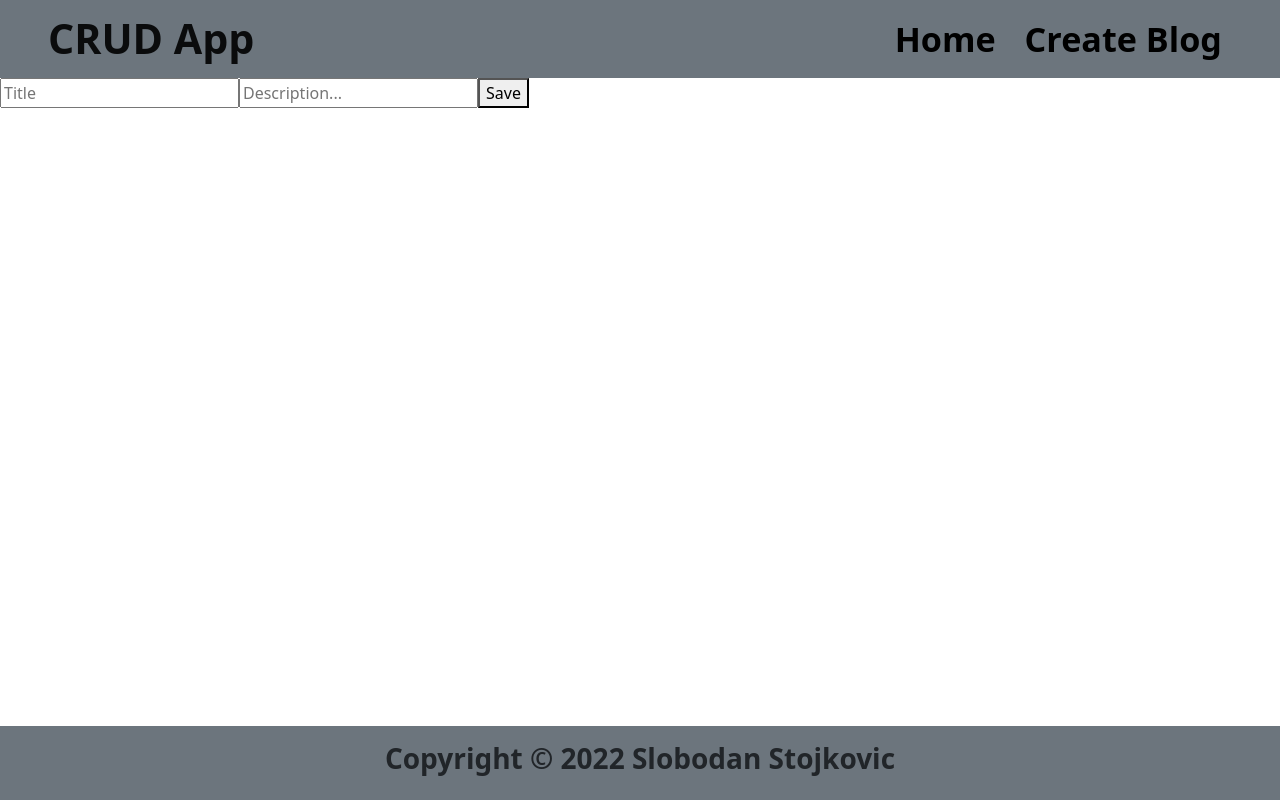
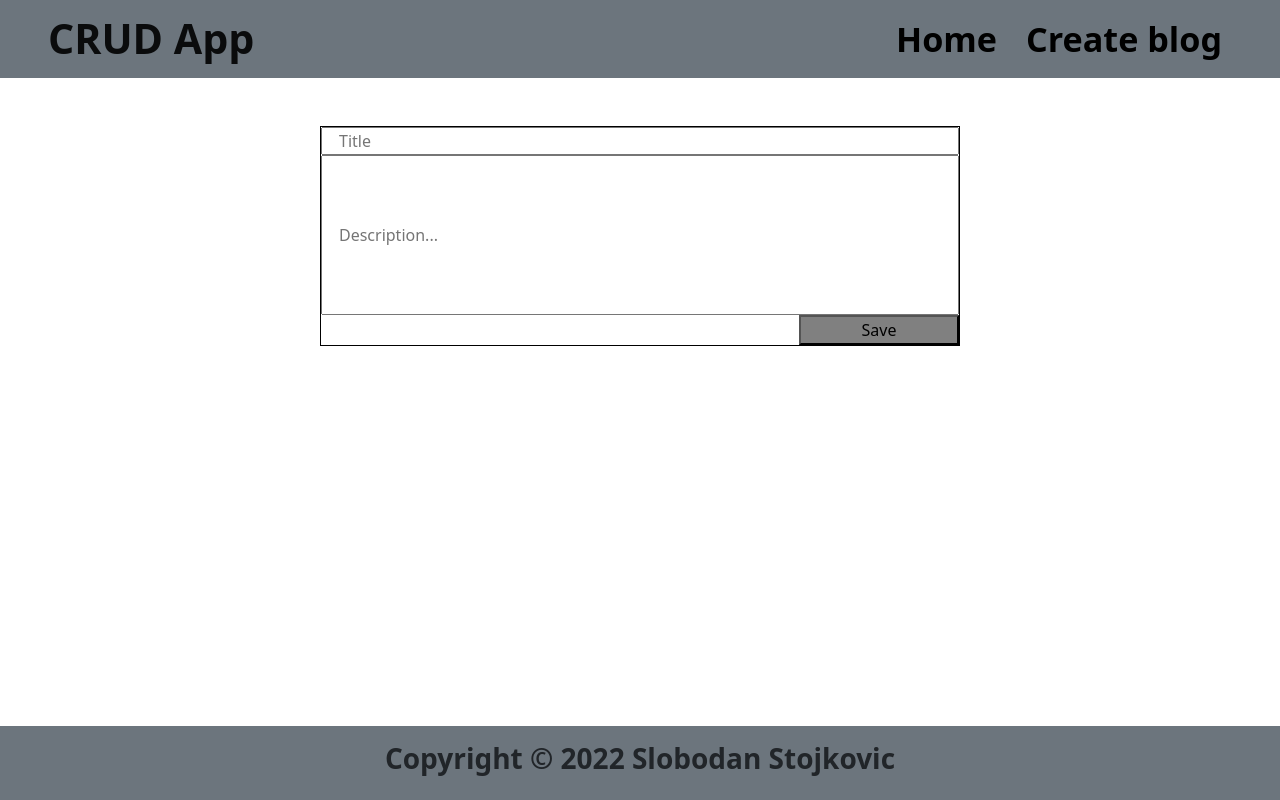
Before and after one commit to SlobodanStojkovic/crud-app-react, a React (Create React App) app: page /create in a window 1280 px wide. Built offline with nearby package versions, Linux system fonts and the light colour scheme.

Commit message:
Add Create Blog feature

```diff
--- a/src/app/App.js
+++ b/src/app/App.js
@@ -3,7 +3,7 @@ import { Header } from "./components/Header/Header";
 import { Footer } from "./components/Footer/Footer";
 import { Home } from "./pages/Home/Home";
 import { SingleBlogDetails } from "./pages/SingleBlogDetails/SingleBlogDetails";
-import { Create } from "./pages/Create";
+import { Create } from "./pages/Create/Create";
 
 function App() {
   return (
--- /dev/null
+++ b/src/app/components/Footer/Footer.css
@@ -0,0 +1,14 @@
+footer {
+  background-color: rgba(108, 117, 125);
+  bottom: 0;
+  left: 0;
+  padding: 1rem 0;
+  position: fixed;
+  right: 0;
+  z-index: 1030;
+}
+
+footer h3 {
+  font-weight: 700;
+  text-align: center;
+}
--- a/src/app/components/Footer/Footer.jsx
+++ b/src/app/components/Footer/Footer.jsx
@@ -1,9 +1,9 @@
+import "./Footer.css";
+
 export const Footer = () => {
   return (
-    <footer className="footer py-3 bg-secondary fixed-bottom">
-      <h3 className="text-reset fw-bold text-center">
-        Copyright © 2022 Slobodan Stojkovic
-      </h3>
+    <footer>
+      <h3>Copyright © 2022 Slobodan Stojkovic</h3>
     </footer>
   );
 };
--- a/src/app/components/Header/Header.css
+++ b/src/app/components/Header/Header.css
@@ -1,25 +1,25 @@
 .navbar {
-  position: relative;
+  align-items: center;
+  background-color: rgba(108, 117, 125);
   display: flex;
   flex-wrap: wrap;
-  align-items: center;
   justify-content: space-between;
+  padding-bottom: 0.5rem;
   padding-top: 0.5rem;
-  padding-bottom: 0.5rem;
-  background-color: rgba(108, 117, 125);
+  position: relative;
 }
 
 .links {
+  font-size: calc(1.3rem + 0.6vw);
+  margin-right: 3rem;
   text-align: right;
-  margin-right: 3rem;
-  font-size: calc(1.3rem + 0.6vw);
 }
 
 .links a {
+  color: black;
+  font-weight: bolder;
   margin: 10px;
   text-decoration: none;
-  font-weight: bolder;
-  color: black;
 }
 
 .crudApp {
@@ -28,12 +28,12 @@
 
 .crudApp span {
   color: rgba(0, 0, 0, 0.9);
+  font-size: calc(1.375rem + 1.5vw);
   font-weight: 700;
-  font-size: calc(1.375rem + 1.5vw);
+  margin-right: 1rem;
   margin: 0 0 0 3rem;
+  padding-bottom: 0.3125rem;
   padding-top: 0.3125rem;
-  padding-bottom: 0.3125rem;
-  margin-right: 1rem;
   text-decoration: none;
   white-space: nowrap;
 }
--- a/src/app/components/Header/Header.jsx
+++ b/src/app/components/Header/Header.jsx
@@ -10,7 +10,7 @@ export const Header = () => {
         </Link>
         <div className="links">
           <Link to="/"> Home </Link>
-          <Link to="/create"> Create Blog </Link>
+          <Link to="/create"> Create blog</Link>
         </div>
       </nav>
     </header>
--- /dev/null
+++ b/src/app/pages/Create/Create.css
@@ -0,0 +1,22 @@
+.createPostForm {
+  border: 1px solid black;
+  display: flex;
+  flex-direction: column;
+  justify-content: center;
+  margin: 3rem auto;
+  width: 50%;
+}
+
+.createPostForm input {
+  padding: 0 1rem;
+}
+
+.createPostForm input:nth-child(2) {
+  min-height: 10rem;
+}
+
+.createPostForm button {
+  align-self: flex-end;
+  width: 10rem;
+  background-color: gray;
+}
--- a/src/app/pages/Create.jsx
+++ b/src/app/pages/Create/Create.jsx
@@ -1,11 +1,12 @@
 import { useState } from "react";
 import { useNavigate } from "react-router";
-import { postNewBlog } from "../../services/postNewBlog";
+import { postNewBlog } from "../../../services/postNewBlog";
+import "./Create.css";
 
 export const Create = () => {
   const [blogTitle, setBlogTitle] = useState("");
   const [blogDescription, setBlogDescription] = useState("");
-  const navigate = useNavigate;
+  const navigate = useNavigate();
 
   const blogTitleHandler = (e) => {
     setBlogTitle(e.target.value);
@@ -15,15 +16,15 @@ export const Create = () => {
     setBlogDescription(e.target.value);
   };
 
-  const addPost = () => {
+  const addPost = (event) => {
+    event.preventDefault();
     postNewBlog(blogTitle, blogDescription);
     navigate("/");
-    return;
   };
 
   return (
     <>
-      <form onSubmit={addPost}>
+      <form onSubmit={addPost} className="createPostForm">
         <input type="text" placeholder="Title" onChange={blogTitleHandler} />
         <input
           type="text"
--- a/src/app/pages/Home/Home.css
+++ b/src/app/pages/Home/Home.css
@@ -1,7 +1,7 @@
 .post {
+  margin: 0 auto;
   text-align: start;
   width: 80%;
-  margin: 0 auto;
 }
 
 a {
@@ -10,12 +10,12 @@ a {
 }
 
 .post a {
+  color: black;
   text-decoration: none;
-  color: black;
 }
 
 main {
+  margin-bottom: 100px;
+  margin: 0 auto;
   width: 100%;
-  margin: 0 auto;
-  margin-bottom: 100px;
 }
--- a/src/app/pages/SingleBlogDetails/SingleBlogDetails.css
+++ b/src/app/pages/SingleBlogDetails/SingleBlogDetails.css
@@ -3,12 +3,12 @@
 }
 
 .backLink {
+  color: black;
+  font-size: 1.5em;
+  font-weight: bolder;
+  margin: 3rem;
+  text-align: start;
   text-decoration: none;
-  color: black;
-  font-weight: bolder;
-  font-size: 1.5em;
-  text-align: start;
-  margin: 3rem;
 }
 
 .singleBlogPost {
@@ -16,14 +16,14 @@
 }
 
 .postButtons {
+  margin: 3rem;
   text-align: end;
-  margin: 3rem;
 }
 
 .postButtons button {
+  border-radius: 10px;
   margin-left: 1rem;
   padding: 0.5rem 2rem;
-  border-radius: 10px;
 }
 
 .postButtons button:nth-child(1) {
--- a/src/services/postNewBlog.js
+++ b/src/services/postNewBlog.js
@@ -11,5 +11,7 @@ export const postNewBlog = (title, body) => {
     headers: {
       "Content-type": "application/json; charset=UTF-8",
     },
+  }).then((response) => {
+    console.log(response);
   });
 };
```
